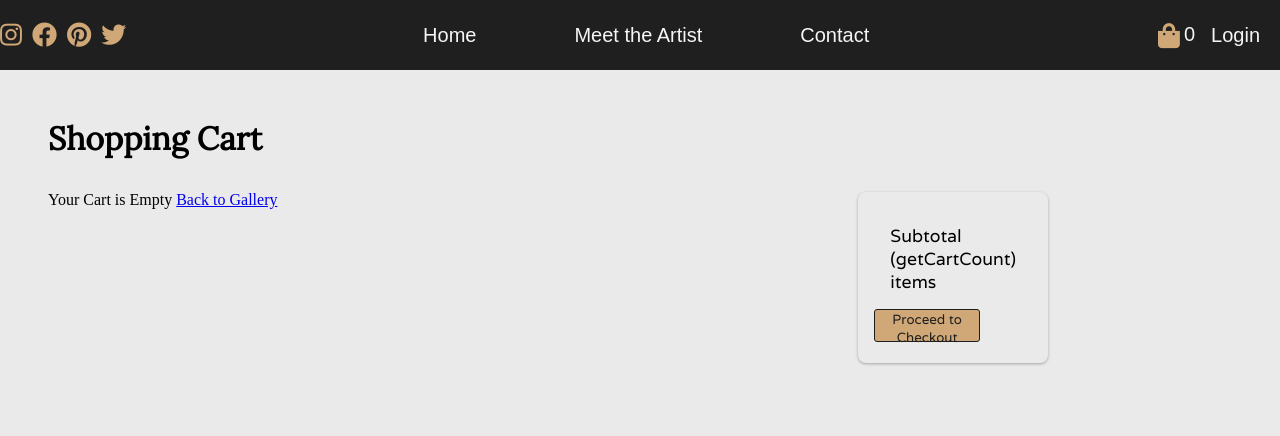
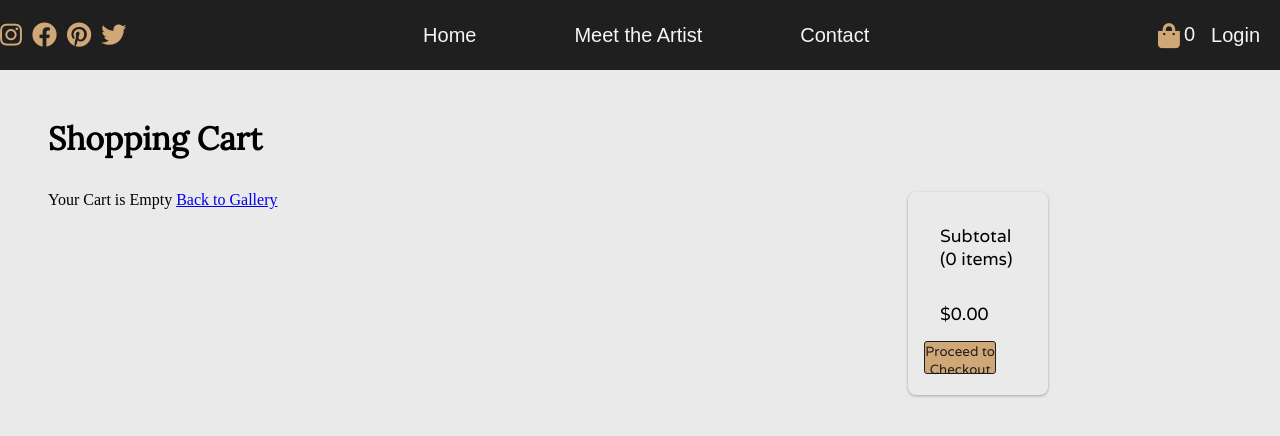
Before and after one commit to abdulmir718/Canvas, a React (Create React App) app in the folder frontend/: page /cart in a window 1280 px wide. Shown: the top 436 px of the page. Built offline with nearby package versions, Linux system fonts and the light colour scheme.

Commit message:
Cart Count and Cart Subtotal Functionality Completed

```diff
--- a/frontend/src/components/Cart.js
+++ b/frontend/src/components/Cart.js
@@ -1,61 +1,68 @@
-import React, { useEffect } from 'react';
-import { useDispatch, useSelector } from 'react-redux';
-import {Link} from 'react-router-dom';
+import React, { useEffect } from "react";
+import { useDispatch, useSelector } from "react-redux";
+import { Link } from "react-router-dom";
 //Components
-import CartItem from './CartItem.js';
+import CartItem from "./CartItem.js";
 //CSS
-import './Cart.css';
+import "./Cart.css";
 //Actions
-import {addToCart, deleteFromCart} from '../redux/actions/cartAction.js';
-
+import { addToCart, deleteFromCart } from "../redux/actions/cartAction.js";
 
 function Cart(props) {
-
   const dispatch = useDispatch();
 
-    const cart = useSelector(state => state.cart);
-    const {cartItems} = cart;
+  const cart = useSelector((state) => state.cart);
+  const { cartItems } = cart;
+
+  const qtyChangeHandler = (id, qty) => {
+    dispatch(addToCart(id, qty));
+  };
 
   const deleteFromCartHandler = (id) => {
     dispatch(deleteFromCart(id));
-
   };
 
-    // const getCartCount = () => {
-    //     return cartItems.reduce((item) => )
-    // }
+  const getCartCount = () => {
+    return cartItems.reduce((qty) => qty + 1, 0);
+  };
 
-    // const getCartSubtotal = () => {
-    //     return cartItems.reduce((price, item) => (item.price * item.qty + price, 0))
-    // }
+  const getCartSubTotal = () => {
+    return cartItems.reduce((price, item) => price + item.price, 0).toFixed(2);
+  };
 
-    // useEffect(() => {}, [])
+  useEffect(() => {}, []);
   return (
-        <div className = 'cart'>
-
-            <div className = 'cartLeftPannel'>
-                <h2 className = 'cartTitle'>Shopping Cart</h2>
+    <div className="cart">
+      <div className="cartLeftPannel">
+        <h2 className="cartTitle">Shopping Cart</h2>
 
         {cartItems.length === 0 ? (
           <div>
-                        Your Cart is Empty <Link to = '/'>Back to Gallery</Link>
+            Your Cart is Empty <Link to="/">Back to Gallery</Link>
           </div>
-                ): cartItems.map(item => (
-                    <CartItem item = {item} deleteFromCartHandler = {deleteFromCartHandler} />
-                ))}
-
+        ) : (
+          cartItems.map((item) => (
+            <CartItem
+              key={item.product}
+              item={item}
+              qtyChangeHandler={qtyChangeHandler}
+              deleteFromCartHandler={deleteFromCartHandler}
+            />
+          ))
+        )}
       </div>
 
-            <div className = 'cartRightPannel'>
-                <div className = 'cartItemInfo'>
-                    <p>Subtotal (getCartCount) items</p>
-                    {/* <p>${getCartSubtotal().toFixed(2)}</p> */}
+      <div className="cartRightPannel">
+        <div className="cartItemInfo">
+          <p>
+            Subtotal <br />({getCartCount()} items)
+          </p>
+          <p>${getCartSubTotal()}</p>
         </div>
         <div>
-                    <Link to = '/checkout' className = 'checkoutLink'>
-                        <button className = 'checkoutButton'>Proceed to Checkout</button>
+          <Link to="/checkout" className="checkoutLink">
+            <button className="checkoutButton">Proceed to Checkout</button>
           </Link>
-
         </div>
       </div>
     </div>
--- a/frontend/src/components/NavBar.js
+++ b/frontend/src/components/NavBar.js
@@ -1,72 +1,69 @@
-import React from 'react';
-import {Link} from 'react-router-dom';
-import './NavBar.css';
+import React from "react";
+import { Link } from "react-router-dom";
+import { useSelector } from "react-redux";
+import "./NavBar.css";
 
-function NavBar(props) {
+const NavBar = ({ click }) => {
+  const cart = useSelector((state) => state.cart);
+  const { cartItems } = cart;
+
+  const getCartCount = () => {
+    return cartItems.reduce((qty) => qty + 1, 0);
+  };
   return (
-        <nav className = 'navbar'>
-
-
-            <div className = 'leftBar'>
-
-                    <Link to = '/'>
+    <nav className="navbar">
+      <div className="leftBar">
+        <Link to="/">
           <i className="icons fab fa-instagram"></i>
         </Link>
 
-                    <Link to = '/'>
+        <Link to="/">
           <i className="icons fab fa-facebook"></i>
         </Link>
 
-                    <Link to = '/'>
+        <Link to="/">
           <i className="icons fab fa-pinterest"></i>
         </Link>
 
-                    <Link to = '/'>
+        <Link to="/">
           <i className="icons fab fa-twitter"></i>
         </Link>
-
       </div>
 
-                <div className = 'centerBar'>
-
-                <div className = 'centerBarText'>
-                    <Link to = '/'>
+      <div className="centerBar">
+        <div className="centerBarText">
+          <Link to="/">
             Home
-                        <span className = 'centerLinks homeLink'></span>
+            <span className="centerLinks homeLink"></span>
           </Link>
 
-                    <Link to = '/about'>
+          <Link to="/about">
             Meet the Artist
-                        <span className = 'centerLinks aboutLink'></span>
+            <span className="centerLinks aboutLink"></span>
           </Link>
 
-                    <Link to = '/contact'>
+          <Link to="/contact">
             Contact
-                        <span className = ' centerLinks contactLink'></span>
+            <span className=" centerLinks contactLink"></span>
           </Link>
         </div>
       </div>
-                <div className = 'rightBar'>
-
-                    <Link to = '/cart'>
-                    <div className ='cartContainer'>
+      <div className="rightBar">
+        <Link to="/cart">
+          <div className="cartContainer">
             <i className=" cartIcon fas fa-shopping-bag"></i>
-                        <span className = ' rightLinks cartLink'></span>
-                        <p className = "cartCount"> 0</p>
+            <span className=" rightLinks cartLink"></span>
+            <p className="cartCount"> {getCartCount()}</p>
           </div>
-
-
         </Link>
 
-                    <Link to = '/login'>
+        <Link to="/login">
           Login
-                        <span className = 'rightLinks loginLink'></span>
+          <span className="rightLinks loginLink"></span>
         </Link>
-
       </div>
-
     </nav>
   );
-}
+};
 
 export default NavBar;
--- a/frontend/src/redux/actions/cartAction.js
+++ b/frontend/src/redux/actions/cartAction.js
@@ -1,9 +1,8 @@
-import * as actionTypes from '../constants/cartConstats';
-import axios from 'axios';
+import * as actionTypes from "../constants/cartConstats";
+import axios from "axios";
 
-export const addToCart = (id) => async (dispatch, getState) => {
-    const {data} = await axios.get(`/paintings/${id}`);
-
+export const addToCart = (id, qty) => async (dispatch, getState) => {
+  const { data } = await axios.get(`/paintings/${id}`);
 
   dispatch({
     type: actionTypes.ADD_TO_CART,
@@ -15,13 +14,10 @@ dispatch({
       description: data.description,
       imageUrl: data.imageUrl,
       sold: data.sold,
-
-
-
+      qty,
     },
   });
-    localStorage.setItem('cart', JSON.stringify(getState().cart.cartItems));
-
+  localStorage.setItem("cart", JSON.stringify(getState().cart.cartItems));
 };
 
 export const deleteFromCart = (id) => (dispatch, getState) => {
@@ -29,5 +25,5 @@ export const deleteFromCart = (id) => (dispatch, getState) => {
     type: actionTypes.DELETE_FROM_CART,
     payload: id,
   });
-    localStorage.setItem('cart', JSON.stringify(getState().cart.cartItems));
+  localStorage.setItem("cart", JSON.stringify(getState().cart.cartItems));
 };
```
Lines whose indentation alone changed are shown as unchanged.
